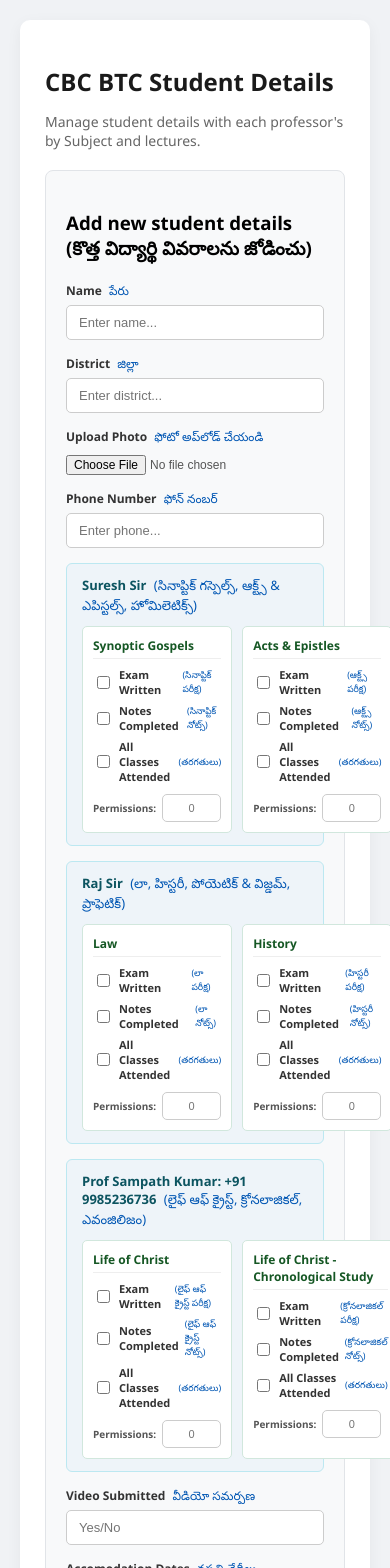
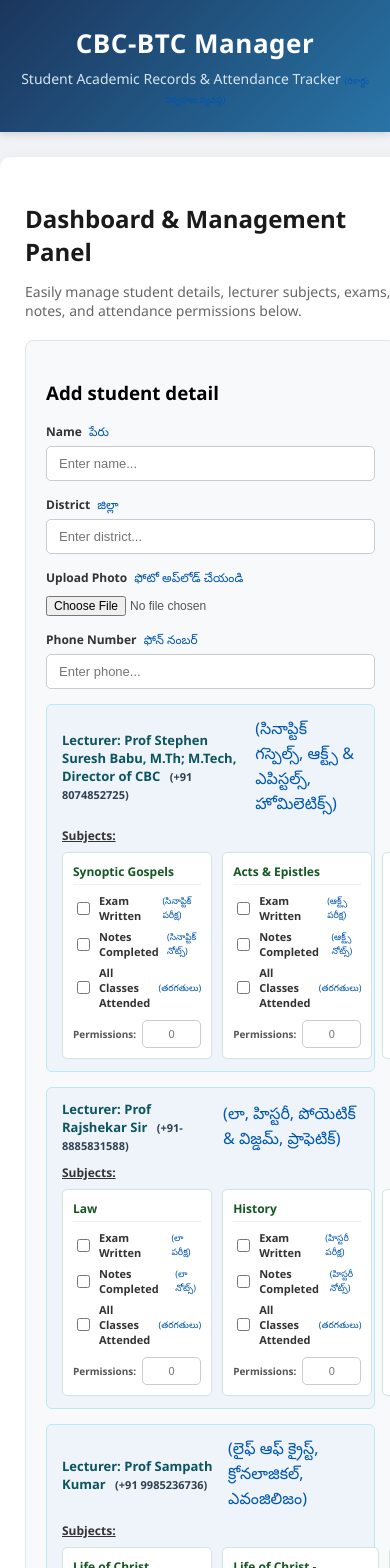
Before and after one commit to pramilaaztraining/cbc-students-manager, a React (Create React App) app: page / in a window 390 px wide. Shown: the top 1568 px of the page. Built offline with nearby package versions, Linux system fonts and the light colour scheme.

Commit message:
Updated all professor headers and phone numbers

```diff
--- a/src/App.css
+++ b/src/App.css
@@ -2,19 +2,49 @@ body {
   font-family: 'Segoe UI', Tahoma, Geneva, Verdana, sans-serif;
   background-color: #f0f2f5;
   margin: 0;
-  padding: 20px;
+  padding: 0;
 }
 
+.app-layout {
+  display: flex;
+  flex-direction: column;
+  min-height: 100vh;
+}
+
+/* HEADER STYLING */
+.app-header {
+  background: linear-gradient(135deg, #1b365d, #2874a6);
+  color: #ffffff;
+  padding: 25px 20px;
+  text-align: center;
+  box-shadow: 0 2px 8px rgba(0, 0, 0, 0.15);
+}
+
+.header-content h1 {
+  margin: 0;
+  font-size: 26px;
+  letter-spacing: 0.5px;
+}
+
+.header-subtitle {
+  margin: 8px 0 0 0;
+  font-size: 14px;
+  color: #d4e6f1;
+}
+
+/* MAIN CONTAINER */
 .container {
+  flex: 1;
   max-width: 1850px;
-  margin: 0 auto;
+  width: 95%;
+  margin: 25px auto;
   background: #ffffff;
   padding: 25px;
   border-radius: 10px;
   box-shadow: 0 4px 15px rgba(0, 0, 0, 0.05);
 }
 
-h2 { color: #1a1a1a; margin-bottom: 5px; }
+.section-intro h2 { color: #1a1a1a; margin-bottom: 5px; }
 .subtitle { color: #666; margin-bottom: 20px; font-size: 14px; }
 
 .form-card {
@@ -55,16 +85,33 @@ input:focus { outline: none; border-color: #007bff; }
   border-radius: 6px;
   display: flex;
   flex-direction: column;
-  gap: 10px;
+  gap: 8px;
 }
 
 .full-width-card {
   grid-column: 1 / -1;
 }
 
-.section-title { font-size: 13px; font-weight: 700; color: #0c5460; }
+.card-header-row {
+  display: flex;
+  align-items: center;
+  gap: 8px;
+}
 
-/* Columns container layout */
+.section-lecturer {
+  font-size: 13px;
+  font-weight: 600;
+  color: #0c5460;
+}
+
+.subjects-heading {
+  font-size: 12px;
+  font-weight: 700;
+  color: #333;
+  margin-top: 2px;
+  text-decoration: underline;
+}
+
 .columns-container {
   display: grid;
   gap: 10px;
@@ -163,3 +210,31 @@ th { background-color: #f8f9fa; color: #333; font-weight: 600; line-height: 1.3;
 .btn-edit { background-color: #17a2b8; color: white; padding: 5px 10px; font-size: 11px; }
 .btn-delete { background-color: #dc3545; color: white; padding: 5px 10px; font-size: 11px; }
 .no-data { text-align: center; color: #888; padding: 20px; }
+
+/* FOOTER STYLING */
+.app-footer {
+  background-color: #1b365d;
+  color: #ffffff;
+  text-align: center;
+  padding: 20px;
+  margin-top: auto;
+  border-top: 3px solid #2874a6;
+}
+
+.footer-content p {
+  margin: 0;
+  font-size: 13px;
+}
+
+.footer-subtext {
+  margin-top: 5px !important;
+  font-size: 11px;
+  color: #a9cce3;
+}
+
+.prof-phone {
+  font-size: 11px;
+  color: #2e4053;
+  font-weight: 600;
+  margin-left: 6px;
+}
--- a/src/App.js
+++ b/src/App.js
@@ -16,8 +16,8 @@ function App() {
     return obj;
   };
 
-  const sureshKeys = ['synoptic', 'actsEpistles', 'homiletics'];
-  const rajKeys = ['law', 'history', 'poetic', 'prophetic'];
+  const stephenKeys = ['synoptic', 'actsEpistles', 'homiletics'];
+  const rajkeys = ['law', 'history', 'poetic', 'prophetic'];
   const sampathKeys = ['loc', 'locChronological', 'evangelism'];
 
   const initialData = [
@@ -28,8 +28,8 @@ function App() {
       photoLink: 'A.Sadhana.jpg',
       photoUrl: '',
       phone: '9876543210',
-      suresh: createDetailedSubsections(sureshKeys),
-      raj: createDetailedSubsections(rajKeys),
+      stephen: createDetailedSubsections(stephenKeys),
+      rajshekar: createDetailedSubsections(rajkeys),
       sampath: createDetailedSubsections(sampathKeys),
       videoSubmitted: 'Yes',
       accommodation: '10-12 Jan'
@@ -37,15 +37,15 @@ function App() {
   ];
 
   const [rows, setRows] = useState(() => {
-    const saved = localStorage.getItem('cbc_students_columns_layout_data');
+    const saved = localStorage.getItem('cbc_students_prof_phones_data');
     return saved ? JSON.parse(saved) : initialData;
   });
 
   const [formData, setFormData] = useState({
     name: '', district: '', phone: '',
     photoLink: '', photoUrl: '',
-    suresh: createDetailedSubsections(sureshKeys),
-    raj: createDetailedSubsections(rajKeys),
+    stephen: createDetailedSubsections(stephenKeys),
+    rajshekar: createDetailedSubsections(rajkeys),
     sampath: createDetailedSubsections(sampathKeys),
     videoSubmitted: '', accommodation: ''
   });
@@ -54,7 +54,7 @@ function App() {
   const [currentId, setCurrentId] = useState(null);
 
   useEffect(() => {
-    localStorage.setItem('cbc_students_columns_layout_data', JSON.stringify(rows));
+    localStorage.setItem('cbc_students_prof_phones_data', JSON.stringify(rows));
   }, [rows]);
 
   const handleChange = (e) => {
@@ -103,8 +103,8 @@ function App() {
     setFormData({
       name: '', district: '', phone: '',
       photoLink: '', photoUrl: '',
-      suresh: createDetailedSubsections(sureshKeys),
-      raj: createDetailedSubsections(rajKeys),
+      stephen: createDetailedSubsections(stephenKeys),
+      rajshekar: createDetailedSubsections(rajkeys),
       sampath: createDetailedSubsections(sampathKeys),
       videoSubmitted: '', accommodation: ''
     });
@@ -116,8 +116,8 @@ function App() {
     setFormData({
       name: row.name, district: row.district || '', phone: row.phone || '',
       photoLink: row.photoLink || '', photoUrl: row.photoUrl || '',
-      suresh: row.suresh || createDetailedSubsections(sureshKeys),
-      raj: row.raj || createDetailedSubsections(rajKeys),
+      stephen: row.stephen || createDetailedSubsections(stephenKeys),
+      rajshekar: row.rajshekar || createDetailedSubsections(rajkeys),
       sampath: row.sampath || createDetailedSubsections(sampathKeys),
       videoSubmitted: row.videoSubmitted || '', accommodation: row.accommodation || ''
     });
@@ -130,8 +130,8 @@ function App() {
         setIsEditing(false);
         setFormData({
           name: '', district: '', phone: '', photoLink: '', photoUrl: '',
-          suresh: createDetailedSubsections(sureshKeys),
-          raj: createDetailedSubsections(rajKeys),
+          stephen: createDetailedSubsections(stephenKeys),
+          rajshekar: createDetailedSubsections(rajkeys),
           sampath: createDetailedSubsections(sampathKeys),
           videoSubmitted: '', accommodation: ''
         });
@@ -143,7 +143,9 @@ function App() {
   const exportToExcel = () => {
     const headers = [
       'Name / పేరు', 'District / జిల్లా', 'Photo / ఫోటో', 'Phone / ఫోన్',
-      'Suresh Sir Details', 'Raj Sir Details', 'Prof Sampath Kumar Details',
+      'Prof Stephen Suresh Babu (+91 8074852725)',
+      'Prof Rajshekar Sir (+91-8885831588)',
+      'Prof Sampath Kumar (+91 9985236736)',
       'Video Sub. / వీడియో', 'Accommodation / వసతి'
     ];
 
@@ -153,8 +155,8 @@ function App() {
 
     const dataRows = rows.map(row => [
       row.name, row.district, row.photoLink || 'N/A', row.phone,
-      formatDetailedCSV(row.suresh, sureshKeys),
-      formatDetailedCSV(row.raj, rajKeys),
+      formatDetailedCSV(row.stephen, stephenKeys),
+      formatDetailedCSV(row.rajshekar, rajkeys),
       formatDetailedCSV(row.sampath, sampathKeys),
       row.videoSubmitted, row.accommodation
     ]);
@@ -164,7 +166,7 @@ function App() {
     const url = URL.createObjectURL(blob);
     const link = document.createElement('a');
     link.setAttribute('href', url);
-    link.setAttribute('download', 'CBC_Students_Records.csv');
+    link.setAttribute('download', 'CBC_BTC_Records.csv');
     document.body.appendChild(link);
     link.click();
     document.body.removeChild(link);
@@ -175,16 +177,16 @@ function App() {
     const doc = new jsPDF('landscape');
 
     doc.setFontSize(11);
-    doc.text('6th & 7th Sisters CBC-BTC Records (సహోదరీల రికార్డులు)', 14, 10);
+    doc.text('CBC-BTC Records (రికార్డులు)', 14, 10);
 
     const tableColumns = [
       'Name\nపేరు',
       'District\nజిల్లా',
       'Photo\nఫోటో',
       'Phone\nఫోన్',
-      'Suresh Sir\n(Synoptic, Acts, Homiletics)',
-      'Raj Sir\n(Law, Hist, Poet, Prop)',
-      'Prof Sampath Kumar (+91 9985236736)\n(LoC, Chron, Evan)',
+      'Prof Stephen Suresh Babu\n+91 8074852725\n(Subjects)',
+      'Prof Rajshekar Sir\n+91-8885831588\n(Subjects)',
+      'Prof Sampath Kumar\n+91 9985236736\n(Subjects)',
       'Video\nవీడియో',
       'Accom.\nవసతి'
     ];
@@ -198,8 +200,8 @@ function App() {
       row.district,
       row.photoUrl ? '' : 'No Photo',
       row.phone,
-      formatDetailedPDF(row.suresh, sureshKeys),
-      formatDetailedPDF(row.raj, rajKeys),
+      formatDetailedPDF(row.stephen, stephenKeys),
+      formatDetailedPDF(row.rajshekar, rajkeys),
       formatDetailedPDF(row.sampath, sampathKeys),
       row.videoSubmitted,
       row.accommodation
@@ -235,13 +237,17 @@ function App() {
       }
     });
 
-    doc.save('CBC_Students_Records.pdf');
+    doc.save('CBC_BTC_Records.pdf');
   };
 
-  const renderSectionColumns = (profKey, title, teluguTitle, items, gridColsClass) => (
+  const renderSectionColumns = (profKey, lecturerName, phoneNum, teluguTitle, items, colsClass) => (
     <div className="checkbox-card nt-card full-width-card" key={profKey}>
-      <span className="section-title">{title} <span className="telugu-label">({teluguTitle})</span></span>
-      <div className={`columns-container ${gridColsClass}`}>
+      <div className="card-header-row">
+        <span className="section-lecturer">Lecturer: <strong>{lecturerName}</strong> <span className="prof-phone">({phoneNum})</span></span>
+        <span className="telugu-label">({teluguTitle})</span>
+      </div>
+      <div className="subjects-heading">Subjects:</div>
+      <div className={`columns-container ${colsClass}`}>
         {items.map(cat => (
           <div className="column-subbox" key={`${profKey}-${cat.key}`}>
             <span className="sub-title">{cat.label}</span>
@@ -290,13 +296,27 @@ function App() {
   );
 
   return (
-    <div className="container">
-      <h2>CBC BTC Student Details</h2>
-      <p className="subtitle">Manage student details with each professor's by Subject and lectures.</p>
+    <div className="app-layout">
+      {/* HEADER SECTION */}
+      <header className="app-header">
+        <div className="header-content">
+          <h1>CBC-BTC Manager</h1>
+          <p className="header-subtitle">
+            Student Academic Records & Attendance Tracker <span className="telugu-text">(రికార్డు నిర్వహణ వ్యవస్థ)</span>
+          </p>
+        </div>
+      </header>
+
+      {/* MAIN CONTAINER */}
+      <main className="container">
+        <div className="section-intro">
+          <h2>Dashboard & Management Panel</h2>
+          <p className="subtitle">Easily manage student details, lecturer subjects, exams, notes, and attendance permissions below.</p>
+        </div>
 
         {/* Form Card */}
         <form onSubmit={handleSubmit} className={`form-card ${isEditing ? 'editing-mode' : ''}`}>
-        <h3>{isEditing ? 'Edit Record (రికార్డును సవరించు)' : 'Add new student details (కొత్త విద్యార్థి వివరాలను జోడించు)'}</h3>
+          <h3>{isEditing ? 'Edit student detail (విద్యార్థి వివరాలను సవరించు)' : 'Add student detail'}</h3>
 
           <div className="form-grid">
             <div className="input-group">
@@ -319,23 +339,23 @@ function App() {
               <input type="text" name="phone" placeholder="Enter phone..." value={formData.phone} onChange={handleChange} />
             </div>
 
-          {/* Suresh Sir: 3 Columns */}
-          {renderSectionColumns('suresh', 'Suresh Sir', 'సినాప్టిక్ గస్పెల్స్, ఆక్ట్స్ & ఎపిస్టల్స్, హోమిలెటిక్స్', [
+            {/* Prof Stephen Suresh Babu Section */}
+            {renderSectionColumns('stephen', 'Prof Stephen Suresh Babu, M.Th; M.Tech, Director of CBC', '+91 8074852725', 'సినాప్టిక్ గస్పెల్స్, ఆక్ట్స్ & ఎపిస్టల్స్, హోమిలెటిక్స్', [
               { key: 'synoptic', label: 'Synoptic Gospels', telugu: 'సినాప్టిక్' },
               { key: 'actsEpistles', label: 'Acts & Epistles', telugu: 'ఆక్ట్స్' },
               { key: 'homiletics', label: 'Homiletics', telugu: 'హోమిలెటిక్స్' }
             ], 'cols-3')}
 
-          {/* Raj Sir: 4 Columns */}
-          {renderSectionColumns('raj', 'Raj Sir', 'లా, హిస్టరీ, పోయెటిక్ & విజ్డమ్, ప్రాఫెటిక్', [
+            {/* Prof Rajshekar Sir Section */}
+            {renderSectionColumns('rajshekar', 'Prof Rajshekar Sir', '+91-8885831588', 'లా, హిస్టరీ, పోయెటిక్ & విజ్డమ్, ప్రాఫెటిక్', [
               { key: 'law', label: 'Law', telugu: 'లా' },
               { key: 'history', label: 'History', telugu: 'హిస్టరీ' },
               { key: 'poetic', label: 'Poetic & Wisdom', telugu: 'పోయెటిక్' },
               { key: 'prophetic', label: 'Prophetic', telugu: 'ప్రాఫెటిక్' }
             ], 'cols-4')}
 
-          {/* Prof Sampath Kumar: 3 Columns */}
-          {renderSectionColumns('sampath', 'Prof Sampath Kumar: +91 9985236736', 'లైఫ్ ఆఫ్ క్రైస్ట్, క్రోనలాజికల్, ఎవంజిలిజం', [
+            {/* Prof Sampath Kumar Section */}
+            {renderSectionColumns('sampath', 'Prof Sampath Kumar', '+91 9985236736', 'లైఫ్ ఆఫ్ క్రైస్ట్, క్రోనలాజికల్, ఎవంజిలిజం', [
               { key: 'loc', label: 'Life of Christ', telugu: 'లైఫ్ ఆఫ్ క్రైస్ట్' },
               { key: 'locChronological', label: 'Life of Christ - Chronological Study', telugu: 'క్రోనలాజికల్' },
               { key: 'evangelism', label: 'Evangelism & Missions', telugu: 'ఎవంజిలిజం' }
@@ -354,7 +374,7 @@ function App() {
 
           <div className="form-actions">
             <button type="submit" className={isEditing ? "btn-update" : "btn-add"}>
-            {isEditing ? 'Update Record' : 'Add Record'}
+              {isEditing ? 'Update student detail' : 'Add student detail'}
             </button>
             {isEditing && (
               <button
@@ -364,8 +384,8 @@ function App() {
                   setIsEditing(false);
                   setFormData({
                     name: '', district: '', phone: '', photoLink: '', photoUrl: '',
-                  suresh: createDetailedSubsections(sureshKeys),
-                  raj: createDetailedSubsections(rajKeys),
+                    stephen: createDetailedSubsections(stephenKeys),
+                    rajshekar: createDetailedSubsections(rajkeys),
                     sampath: createDetailedSubsections(sampathKeys),
                     videoSubmitted: '', accommodation: ''
                   });
@@ -395,9 +415,9 @@ function App() {
                 <th>District <br/><span className="telugu-text">జిల్లా</span></th>
                 <th>Photo <br/><span className="telugu-text">ఫోటో</span></th>
                 <th>Phone <br/><span className="telugu-text">ఫోన్</span></th>
-              <th>Suresh Sir <br/><span className="telugu-text">సురేష్ సర్</span></th>
-              <th>Raj Sir <br/><span className="telugu-text">రాజ్ సర్</span></th>
-              <th>Prof Sampath Kumar: +91 9985236736 <br/><span className="telugu-text">సంపత్ సర్</span></th>
+                <th>Prof Stephen Suresh Babu<br/>+91 8074852725 <br/><span className="telugu-text">(Subjects)</span></th>
+                <th>Prof Rajshekar Sir<br/>+91-8885831588 <br/><span className="telugu-text">(Subjects)</span></th>
+                <th>Prof Sampath Kumar<br/>+91 9985236736 <br/><span className="telugu-text">(Subjects)</span></th>
                 <th>Video Sub. <br/><span className="telugu-text">వీడియో</span></th>
                 <th>Accomodation <br/><span className="telugu-text">వసతి</span></th>
                 <th>Actions <br/><span className="telugu-text">చర్యలు</span></th>
@@ -433,8 +453,8 @@ function App() {
                         )}
                       </td>
                       <td>{row.phone}</td>
-                    <td>{formatTableCell(row.suresh, sureshKeys)}</td>
-                    <td>{formatTableCell(row.raj, rajKeys)}</td>
+                      <td>{formatTableCell(row.stephen, stephenKeys)}</td>
+                      <td>{formatTableCell(row.rajshekar, rajkeys)}</td>
                       <td>{formatTableCell(row.sampath, sampathKeys)}</td>
                       <td>{row.videoSubmitted}</td>
                       <td>{row.accommodation}</td>
@@ -455,6 +475,15 @@ function App() {
             </tbody>
           </table>
         </div>
+      </main>
+
+      {/* FOOTER SECTION */}
+      <footer className="app-footer">
+        <div className="footer-content">
+          <p>© 2026 CBC-BTC. All Rights Reserved.</p>
+          <p className="footer-subtext">Designed for secure academic tracking and report generation.</p>
+        </div>
+      </footer>
     </div>
   );
 }
```
Lines whose indentation alone changed are shown as unchanged.
